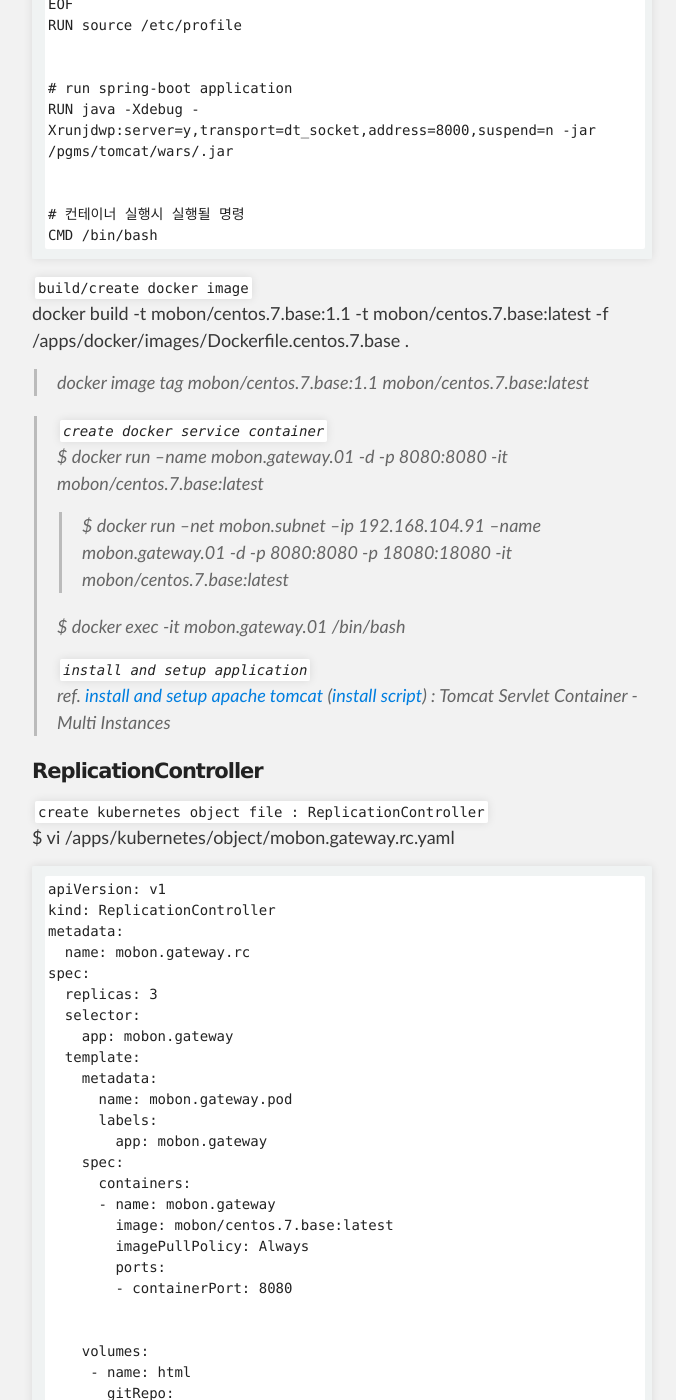
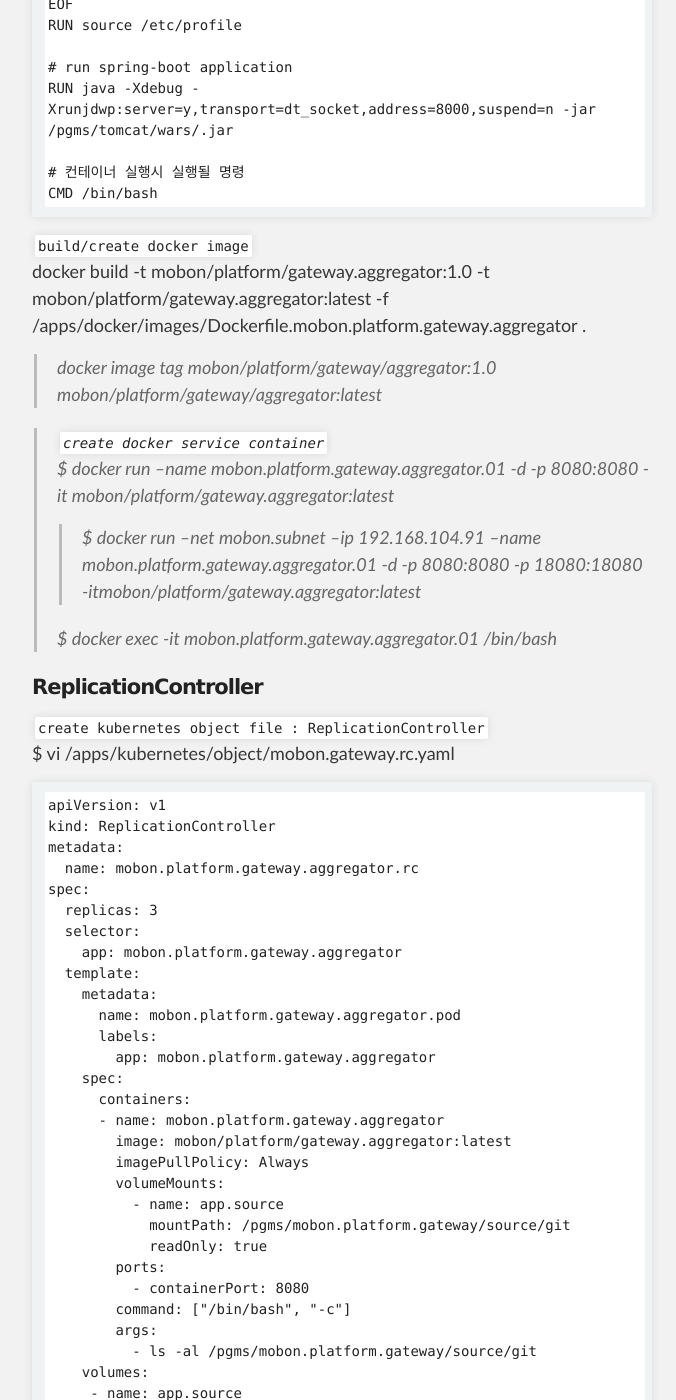
Before and after one commit to unlimited9/unlimited9.github.com, a Jekyll site: the page built from reference.notes/TA/cloud/kubernetes/how.to.deployment.md, in a window 1280 px wide and 1400 px high, scrolled down 1023 px. Shown: the whole window, without its empty margins (298-974 px from the left). Built offline with Jekyll 4.4.1, drawn with Linux system fonts in a browser that asks for light colours; our own code applies the rules of GitHub Pages for plain Markdown files; some of the changed text lies outside the part shown.

Commit message:
Update how.to.deployment.md

````diff
--- a/reference.notes/TA/cloud/kubernetes/how.to.deployment.md
+++ b/reference.notes/TA/cloud/kubernetes/how.to.deployment.md
@@ -6,7 +6,7 @@
 ref. [create docker image and container](../docker/create.image.n.container.md)
 
 `create dockerize file`
-$ vi /apps/docker/images/Dockerfile.mobon.gateway
+$ vi /apps/docker/images/Dockerfile.mobon.platform.gateway.aggregator
 ```
 FROM mobon/centos.7.base:latest
 
@@ -29,27 +29,22 @@ export CLASSPATH=.:$JAVA_HOME/jre/lib:$JAVA_HOME/lib:$JAVA_HOME/lib/tools.jar
 EOF
 RUN source /etc/profile
 
-
 # run spring-boot application
 RUN java -Xdebug -Xrunjdwp:server=y,transport=dt_socket,address=8000,suspend=n -jar /pgms/tomcat/wars/.jar
-
 
 # 컨테이너 실행시 실행될 명령
 CMD /bin/bash
 ```
 
 `build/create docker image`
-docker build -t mobon/centos.7.base:1.1 -t mobon/centos.7.base:latest -f /apps/docker/images/Dockerfile.centos.7.base .
->docker image tag mobon/centos.7.base:1.1 mobon/centos.7.base:latest
+docker build -t mobon/platform/gateway.aggregator:1.0 -t mobon/platform/gateway.aggregator:latest -f /apps/docker/images/Dockerfile.mobon.platform.gateway.aggregator .
+>docker image tag mobon/platform/gateway/aggregator:1.0 mobon/platform/gateway/aggregator:latest
 
 >`create docker service container`
->$ docker run --name mobon.gateway.01 -d -p 8080:8080 -it mobon/centos.7.base:latest
->>$ docker run --net mobon.subnet --ip 192.168.104.91 --name mobon.gateway.01 -d -p 8080:8080 -p 18080:18080 -it mobon/centos.7.base:latest
+>$ docker run --name mobon.platform.gateway.aggregator.01 -d -p 8080:8080 -it mobon/platform/gateway.aggregator:latest
+>>$ docker run --net mobon.subnet --ip 192.168.104.91 --name mobon.platform.gateway.aggregator.01 -d -p 8080:8080 -p 18080:18080 -itmobon/platform/gateway.aggregator:latest
 >
->$ docker exec -it mobon.gateway.01 /bin/bash
->
->`install and setup application`
->ref. [install and setup apache tomcat](../../apache.tomcat/install.n.setup.md) ([install script](../../apache.tomcat/install.n.setup.script.md)) : Tomcat Servlet Container - Multi Instances
+>$ docker exec -it mobon.platform.gateway.aggregator.01 /bin/bash
 
 #### ReplicationController
 `create kubernetes object file : ReplicationController`
@@ -58,54 +53,36 @@ $ vi /apps/kubernetes/object/mobon.gateway.rc.yaml
 apiVersion: v1
 kind: ReplicationController
 metadata:
-  name: mobon.gateway.rc
+  name: mobon.platform.gateway.aggregator.rc
 spec:
   replicas: 3
   selector:
-    app: mobon.gateway
+    app: mobon.platform.gateway.aggregator
   template:
     metadata:
-      name: mobon.gateway.pod
+      name: mobon.platform.gateway.aggregator.pod
       labels:
-        app: mobon.gateway
+        app: mobon.platform.gateway.aggregator
     spec:
       containers:
-      - name: mobon.gateway
-        image: mobon/centos.7.base:latest
+      - name: mobon.platform.gateway.aggregator
+        image: mobon/platform/gateway.aggregator:latest
         imagePullPolicy: Always
+        volumeMounts:
+          - name: app.source
+            mountPath: /pgms/mobon.platform.gateway/source/git
+            readOnly: true
         ports:
-        - containerPort: 8080
-
-
+          - containerPort: 8080
+        command: ["/bin/bash", "-c"]
+        args:
+          - ls -al /pgms/mobon.platform.gateway/source/git
     volumes:
-     - name: html
+     - name: app.source
        gitRepo:
-            repository: https://github.com/luksa/kubia-website-example.git
+            repository: http://172.20.0.7:9000/enliple/mobon/platform/gateway.git
             revision: master
             directory: .
-```
-```
-apiVersion: v1
-kind: Pod
-metadata:
- name: gitrepo-volume-pod
-spec:
- containers:
- - image: nginx:alpine
-   name: web-server
-   volumeMounts:
-   - name: html
-     mountPath: /usr/share/nginx/html
-     readOnly: true
-   ports:
-   - containerPort: 80
-     protocol: TCP
- volumes:
- - name: html
-   gitRepo:
-        repository: https://github.com/luksa/kubia-website-example.git
-        revision: master
-        directory: .
 ```
 
 #### Service
````
